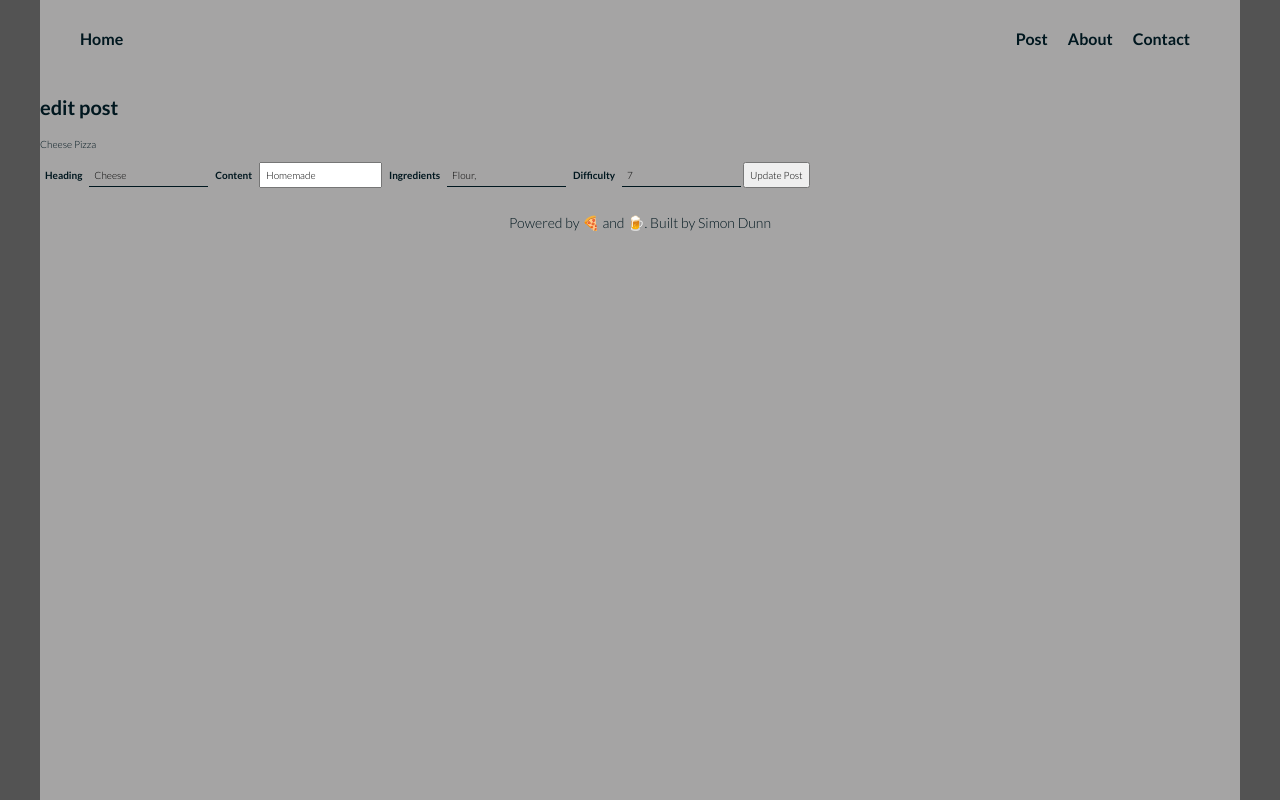
After one commit to simonnineteen90/food-blog, a Flask app: page /edit_post?id=1 in a window 1280 px wide. The commit adds this page. Run offline with Flask 2, Linux system fonts and the light colour scheme; data comes from the database, SQL or seed files in the repository; both versions use the stored data as it was after the commit.

Commit message:
built edit post functionality

```diff
--- a/main.py
+++ b/main.py
@@ -84,6 +84,45 @@ def delete_post():
     db.session.commit()
     return redirect(url_for('add_post'))
 
+# EDIT A POST
+@app.route('/edit_post', methods=['POST','GET'])
+def edit_post():
+    # gets the id from the argument in the url_for in html doc
+    post_id = request.args.get('id')
+    post_to_edit = Post.query.get(post_id)
+
+    print(post_id)
+    print(post_to_edit)
+
+
+    ## IF request is POST (when the form is submitted)
+    if request.method == "POST":
+
+        # get the id of post to be edited
+        id = request.form["id"]
+        print(id)
+
+        # access the db entry
+        post_to_update = Post.query.get(id)
+
+        # set the new content for the post
+        # book_to_update.rating = request.form["rating"]
+
+        post_to_update.heading = request.form["heading"]
+        post_to_update.content = request.form["content"]
+        post_to_update.ingredients = request.form["ingredients"]
+        post_to_update.difficulty = request.form["difficulty"]
+
+        # # commit the changes
+        db.session.commit()
+
+        # reuturn a html page
+        return redirect(url_for('add_post'))
+
+    return render_template('edit_post.html', post=post_to_edit)
+
+
+
 
 
 
--- a/templates/add_post.html
+++ b/templates/add_post.html
@@ -18,7 +18,7 @@
 {% for post in posts %}
 <ul>
     <li>{{post.heading}}</li>
-    <li><a href="">Edit</a></li>
+    <li><a href="{{url_for('edit_post',id=post.id)}}">Edit</a></li>
     <li><a href="{{url_for('delete_post',id=post.id)}}">Delete</a></li>
 </ul>
 
--- /dev/null
+++ b/templates/edit_post.html
@@ -0,0 +1,39 @@
+{% extends 'base.html' %}
+
+{% block content %}
+
+<h1>edit post</h1>
+<p>{{post.heading}}</p>
+
+
+
+<!-- Loop over an object by calling the dictionary and .items method3 -->
+<!-- {% for key, value in post.__dict__.items() %}
+    <p>{{ key }}</p>
+    <p>{{ value }}</p>
+    <hr>
+{% endfor %}     -->
+
+
+
+
+
+<form action="{{ url_for('edit_post') }}" method="POST">
+    <label>Heading</label>
+    <input name="heading" type="text" value={{post.heading}}>
+    <label>Content</label>
+
+    <input hidden="hidden" name="id" value="{{post.id}}">
+
+    <input type="textarea" name="content" value={{post.content}}>
+    <label>Ingredients</label>
+    <input type="text" name="ingredients" value={{post.ingredients}}>
+    <label>Difficulty</label>
+    <input type="text" name="difficulty" value={{post.difficulty}}>
+    <button type="submit">Update Post</button>
+</form>
+
+
+
+
+{% endblock %}
```
Also changed, not shown: food-blog.db.
